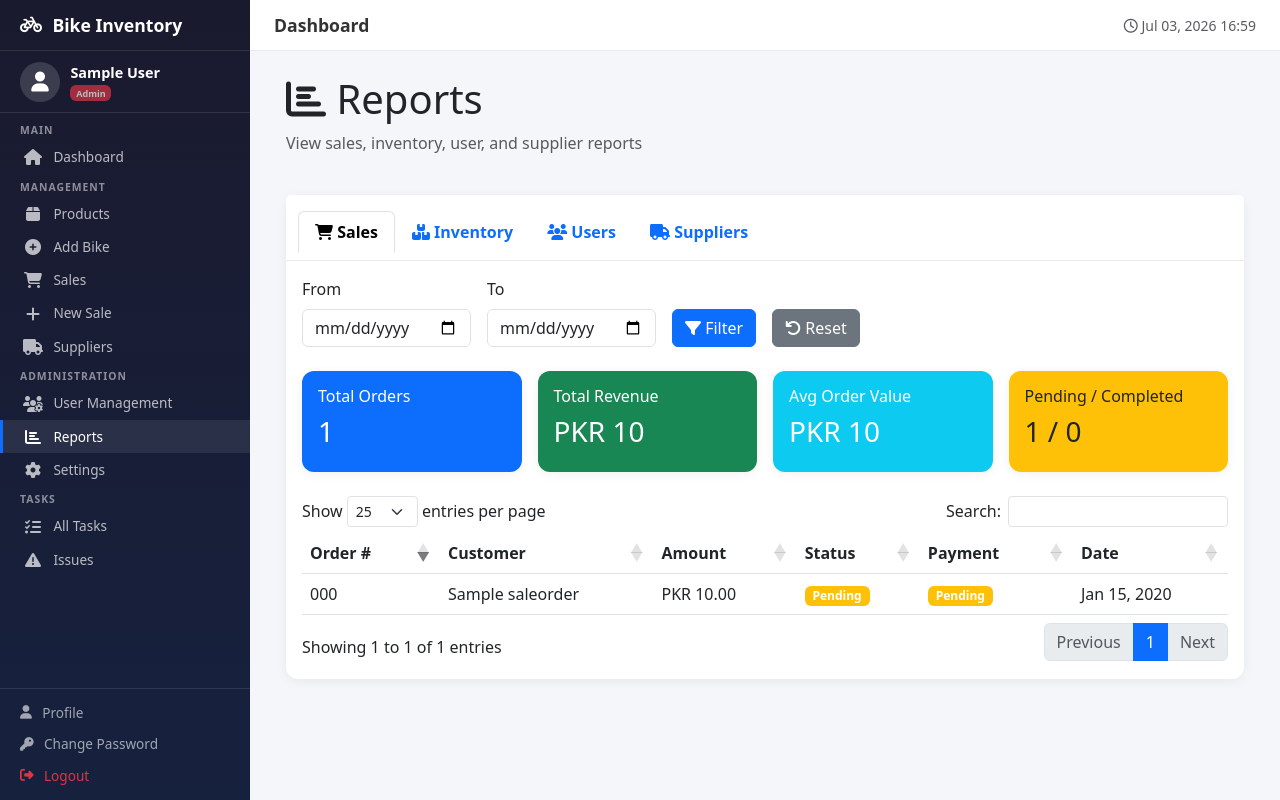
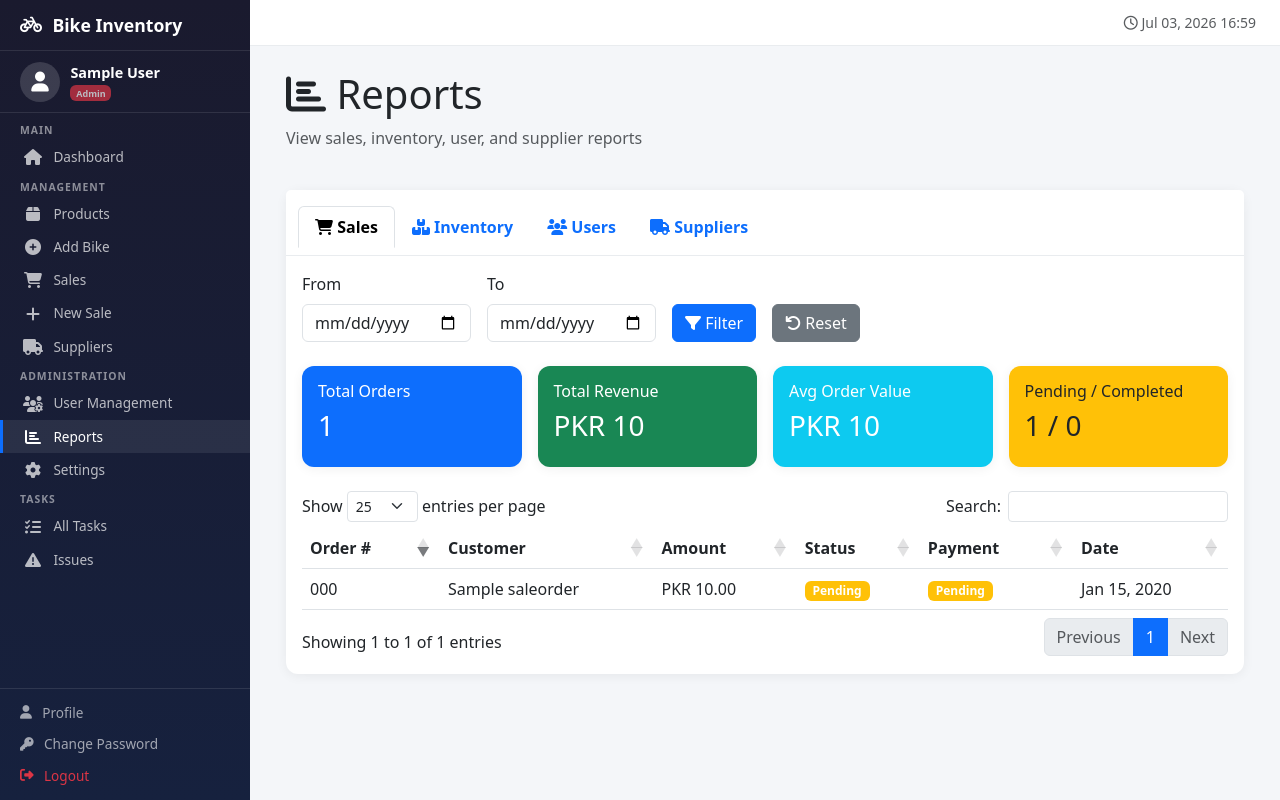
Before and after one commit to samishahid516/intventory-managment-system-django-, a Django app: page /admin/reports/ in a window 1280 px wide. Run offline with Django 5.2, Linux system fonts and the light colour scheme; a user stored in the database is signed in; tables that the repository leaves empty hold one stand-in row (values such as "Sample post"); some libraries are stand-ins or nearby versions.

Commit message:
Remove topbar title span

```diff
--- a/templates/base.html
+++ b/templates/base.html
@@ -165,7 +165,6 @@
                 <button class="sidebar-toggle" onclick="toggleSidebar()">
                     <i class="fas fa-bars"></i>
                 </button>
-                <span class="topbar-title">{% block page_title %}Dashboard{% endblock %}</span>
             </div>
             <div class="topbar-right">
                 <span class="text-muted small d-none d-md-inline">
```
Also changed, not shown: media/profiles/images.jfif (added).
